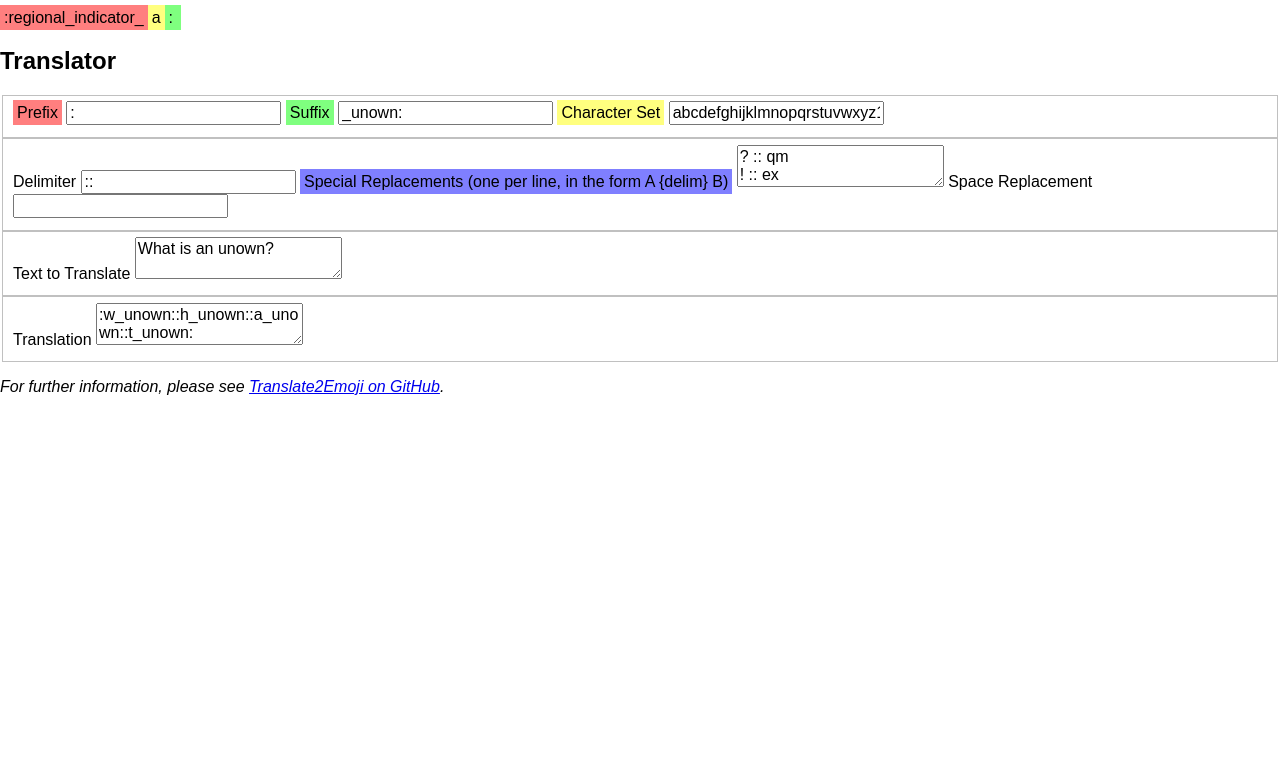
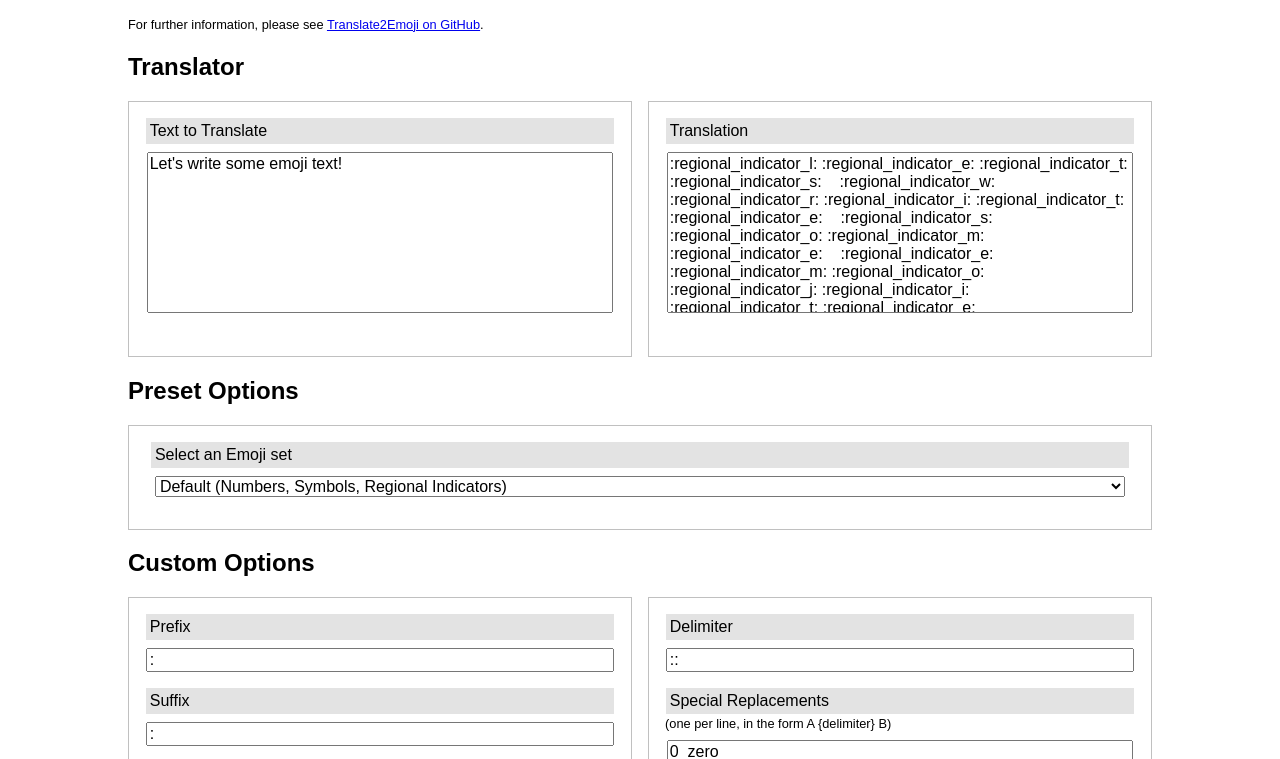
Before and after one commit to Warped2713/Translate2Emoji, a plain HTML site: page index.html in a window 1280 px wide. Shown: the part 119-878 px from the top of the page. Before the commit the page ends 800 px from the top, so only its background shows below. Drawn offline with Linux system fonts and the light colour scheme.

Commit message:
added css grid, presets, special update on delim change

```diff
--- /dev/null
+++ b/css/style.css
@@ -0,0 +1,68 @@
+.grid {
+  display: grid;
+  grid-template-columns: repeat(2, 1fr);
+  grid-template-rows: 1fr;
+  grid-gap: 1rem;
+}
+
+#translator {
+  grid-template-rows: 256px;
+}
+
+#presets {
+  grid-template-columns: 1fr;
+}
+
+#custom {
+}
+
+fieldset {
+  padding: 1em;
+  margin: 0;
+}
+
+label {
+  display: block;
+  width: 98%;
+  margin: 0 auto;
+  padding: 4px;
+  background-color: rgba(200,200,200,0.5);
+}
+
+input, textarea, select {
+  display: block;
+  margin: 0.5em auto 1em auto;
+  width: 98%;
+}
+
+textarea {
+  resize: none;
+  height: 50%;
+}
+
+#translator textarea {
+  height: 70%;
+}
+
+body {
+  padding: 20px;
+  max-width: 1024px;
+  margin: 0 auto;
+}
+
+@media (max-width: 800px) {
+  .grid {
+    grid-template-columns: 1fr;
+    grid-template-rows: repeat(2,1fr);
+  }
+
+  #translator {
+    grid-template-columns: 1fr;
+    grid-template-rows: repeat(2,256px);
+  }
+
+  #presets {
+    grid-template-columns: 1fr;
+    grid-template-rows: 1fr;
+  }
+}
--- a/index.html
+++ b/index.html
@@ -6,68 +6,73 @@
     <meta name="description" content="">
     <meta name="viewport" content="width=device-width, initial-scale=1.0, shrink-to-fit=no">
     <link href="css/normalize.css" rel="stylesheet" media="all">
+    <link href="css/style.css" rel="stylesheet" media="all">
     <!--[if lt IE 9]><script src="js/html5shiv.js" media="all"></script><![endif]-->
     <script defer src="js/translate.js" media="all"></script>
-    <style>
-        .prefix, .charset, .suffix, .special {
-            padding: 4px;
-        }
-        .prefix { background-color: rgba(255, 0, 0, 0.5); }
-        .suffix { background-color: rgba(0, 255, 0, 0.5); }
-        .charset { background-color: rgba(255, 255, 0, 0.5); }
-        .special { background-color: rgba(0, 0, 255, 0.5); }
-    </style>
 </head>
 <body>
     <header role="banner">
         <h1>Translate2Emoji</h1>
+        <p>Translate a string of plain text into a string of Discord-ready emoji identifiers.</p>
+        <small>For further information, please see <a href="https://github.com/Warped2713/Translate2Emoji/">Translate2Emoji on GitHub</a>.</small>
     </header>
 
     <div class="wrap">
         <main role="main">
-            <div>
-                <h2>Example: REGIONAL INDICATORS</h2>
-                <span class="prefix">:regional_indicator_</span><span class="charset">a</span><span class="suffix">:&nbsp;</span>
-            </div>
-            <div>
-                <h2>Translator</h2>
-            <fieldset>
-                <label class="prefix" for="pre">Prefix</label>
+          <div>
+              <h2>Translator</h2>
+              <div id="translator" class="grid">
+                <fieldset>
+                    <label for="source">Text to Translate</label>
+                    <textarea id="source" name="source"></textarea>
+                </fieldset>
+                <fieldset>
+                    <label for="output">Translation</label>
+                    <textarea id="output" name="output" readonly></textarea>
+                </fieldset>
+              </div>
+          </div>
+          <div>
+              <h2>Preset Options</h2>
+              <div id="presets" class="grid">
+                <fieldset>
+                  <label for="emojiset">Select an Emoji set</label>
+                  <select id="emojiset" name="emojiset">
+                    <option value="default">Default (Numbers, Symbols, Regional Indicators)</option>
+                    <option value="regional">Regional Indicators (Alphabet)</option>
+                    <option value="unown">Unown</option>
+                  </select>
+                </fieldset>
+              </div>
+          </div>
+          <div>
+            <h2>Custom Options</h2>
+            <div id="custom" class="grid">
+              <fieldset>
+                <label for="pre">Prefix</label>
                 <input id="pre" name="pre" type="text">
 
-                <label class="suffix" for="post">Suffix</label>
+                <label for="post">Suffix</label>
                 <input id="post" name="post" type="text">
 
-                <label class="charset" for="charset">Character Set</label>
+                <label for="charset">Character Set</label>
                 <input id="charset" name="charset" type="text">
-            </fieldset>
-            <fieldset>
+
+                <label for="space">Space Replacement</label>
+                <input id="space" name="space" type="text">
+              </fieldset>
+              <fieldset>
                 <label for="delim">Delimiter</label>
                 <input id="delim" name="delim" type="text">
 
-                <label class="special" for="special">Special Replacements (one per line, in the form A {delim} B)</label>
+                <label for="special">Special Replacements</label>
+                <small>(one per line, in the form A {delimiter} B)</small>
                 <textarea id="special" name="special"></textarea>
-
-                <label for="space">Space Replacement</label>
-                <input id="space" name="space" type="text">
-            </fieldset>
-            <fieldset>
-                <label for="source">Text to Translate</label>
-                <textarea id="source" name="source"></textarea>
-            </fieldset>
-            <fieldset>
-                <label for="output">Translation</label>
-                <textarea id="output" name="output" readonly></textarea>
-            </fieldset>
+              </fieldset>
             </div>
+          </div>
         </main>
     </div>
 
-    <footer role="contentinfo">
-        <address>
-          <p>For further information, please see <a href="https://github.com/Warped2713/Translate2Emoji/">Translate2Emoji on GitHub</a>.</p>
-        </address>
-    </footer>
-
 </body>
 </html>
--- a/js/translate.js
+++ b/js/translate.js
@@ -1,50 +1,137 @@
-let prefix = ':';
-let suffix = '_unown:';
-let source = '';
-let charset = 'abcdefghijklmnopqrstuvwxyz1234567890!?';
-let special = { '?':'qm', '!':'ex' };
-let delim = '::';
-
-//let newline = '&#13;&#10;';
-let space = '\xa0';
-
 /* Initialization */
-document.getElementById('pre').value = prefix;
-document.getElementById('post').value = suffix;
-document.getElementById('source').value = source;
-document.getElementById('charset').value = charset;
-//document.getElementById('special').value = '? :: qm' + newline + '! :: ex';
-document.getElementById('special').value = '? :: qm\n! :: ex';
-document.getElementById('delim').value = delim;
-document.getElementById('space').value = space;
+let prefix, suffix, source, charset, space, delim, special;
+let set = 'default';
 
 /* Main Functions */
-
 let translate = function() {
   source = document.getElementById('source').value.toLowerCase();
   let output = '';
-  for (let c=0; c < source.length; c++) {
-    if (source[c].trim() == "") {
-        output += ' ' + space + ' ';
-    } else {
-      if (charset.includes(source[c])) {
-        if (special.hasOwnProperty(source[c])) {
-            output += prefix + special[source[c]] + suffix;
-        } else {
-            output += prefix + source[c] + suffix;
+  let lines = source.split('\n');
+  for (let l=0; l<lines.length; l++) {
+    let line = lines[l];
+    for (let c=0; c < line.length; c++) {
+      if (line[c].trim() == "") {
+          output += ' ' + space + ' ';
+      } else {
+        if (charset.includes(line[c])) {
+          if (special.hasOwnProperty(line[c])) {
+              output += prefix + special[line[c]] + suffix;
+          } else {
+              output += prefix + line[c] + suffix;
+          }
         }
       }
     }
+    output += '\n';
   }
-  console.log(output);
   document.getElementById('output').value = output;
 };
 
+let specialToString = function(obj) {
+  let keys = Object.keys(obj);
+  let str = '';
+  for (let i=0; i<keys.length; i++) {
+    str += keys[i] + ' ' + document.getElementById('delim').value + ' ' + obj[keys[i]] + '\n';
+  }
+  return str;
+};
+
+/* Presets */
+let preset = {
+  'default': {
+    prefix: ':',
+    suffix: ': ',
+    charset: 'abcdefghijklmnopqrstuvwxyz!?0123456789#*$+-/.,;:<>',
+    special: {
+    '!':'exclamation',
+    '?':'question',
+    '#':'hash',
+    '*':'asterisk',
+    '$':'heavy_dollar_sign',
+    '+':'heavy_plus_sign',
+    '-':'heavy_minus_sign',
+    '/':'heavy_division_sign',
+    '.':'black_small_square',
+    ',':'black_small_square',
+    ';':'black_small_square',
+    ':':'wavy_dash',
+    '>':'arrow_right',
+    '<':'arrow_left',
+    '0':'zero',
+    '1':'one',
+    '2':'two',
+    '3':'three',
+    '4':'four',
+    '5':'five',
+    '6':'six',
+    '7':'seven',
+    '8':'eight',
+    '9':'nine',
+    'a':'regional_indicator_a',
+    'b':'regional_indicator_b',
+    'c':'regional_indicator_c',
+    'd':'regional_indicator_d',
+    'e':'regional_indicator_e',
+    'f':'regional_indicator_f',
+    'g':'regional_indicator_g',
+    'h':'regional_indicator_h',
+    'i':'regional_indicator_i',
+    'j':'regional_indicator_j',
+    'k':'regional_indicator_k',
+    'l':'regional_indicator_l',
+    'm':'regional_indicator_m',
+    'n':'regional_indicator_n',
+    'o':'regional_indicator_o',
+    'p':'regional_indicator_p',
+    'q':'regional_indicator_q',
+    'r':'regional_indicator_r',
+    's':'regional_indicator_s',
+    't':'regional_indicator_t',
+    'u':'regional_indicator_u',
+    'v':'regional_indicator_v',
+    'w':'regional_indicator_w',
+    'x':'regional_indicator_x',
+    'y':'regional_indicator_y',
+    'z':'regional_indicator_z'
+    },
+    delim: '::',
+    space: '\xa0'
+  },
+
+  'regional' : {
+    prefix: ':regional_indicator_',
+    suffix: ': ',
+    charset: 'abcdefghijklmnopqrstuvwxyz',
+    special: { },
+    delim: '::',
+    space: '\xa0'
+  },
+
+  'unown': {
+    prefix: ':',
+    suffix: '_unknown:',
+    charset: 'abcdefghijklmnopqrstuvwxyz!?',
+    special: { '!':'ex', '?':'qm' },
+    delim: '::',
+    space: '\xa0'
+  }
+};
+
+let updateSet = function() {
+  document.getElementById('pre').value = prefix = preset[set].prefix;
+  document.getElementById('post').value = suffix = preset[set].suffix;
+  document.getElementById('charset').value = charset = preset[set].charset;
+  special = preset[set].special;
+  document.getElementById('special').value = specialToString(special);
+  document.getElementById('delim').value = delim = preset[set].delim;
+  document.getElementById('space').value = space = preset[set].space;
+};
+
 /* Run an example */
-source = "What is an unown?";
+updateSet();
+source = "Let's write some emoji text!";
 document.getElementById('source').value = source;
 translate();
-
 
 /* On Change events */
 
@@ -77,7 +164,8 @@ document.getElementById('special').addEventListener('change', function() {
 });
 
 document.getElementById('delim').addEventListener('change', function() {
-  delim = " " + document.getElementById('delim').value + " ";
+  delim = document.getElementById('delim').value;
+  document.getElementById('special').value = specialToString(special);
   translate();
 });
 
@@ -85,3 +173,9 @@ document.getElementById('space').addEventListener('change', function() {
   space = document.getElementById('space').value;
   translate();
 });
+
+document.getElementById('emojiset').addEventListener('change', function() {
+  set = document.getElementById('emojiset').value;
+  updateSet();
+  translate();
+});
```
